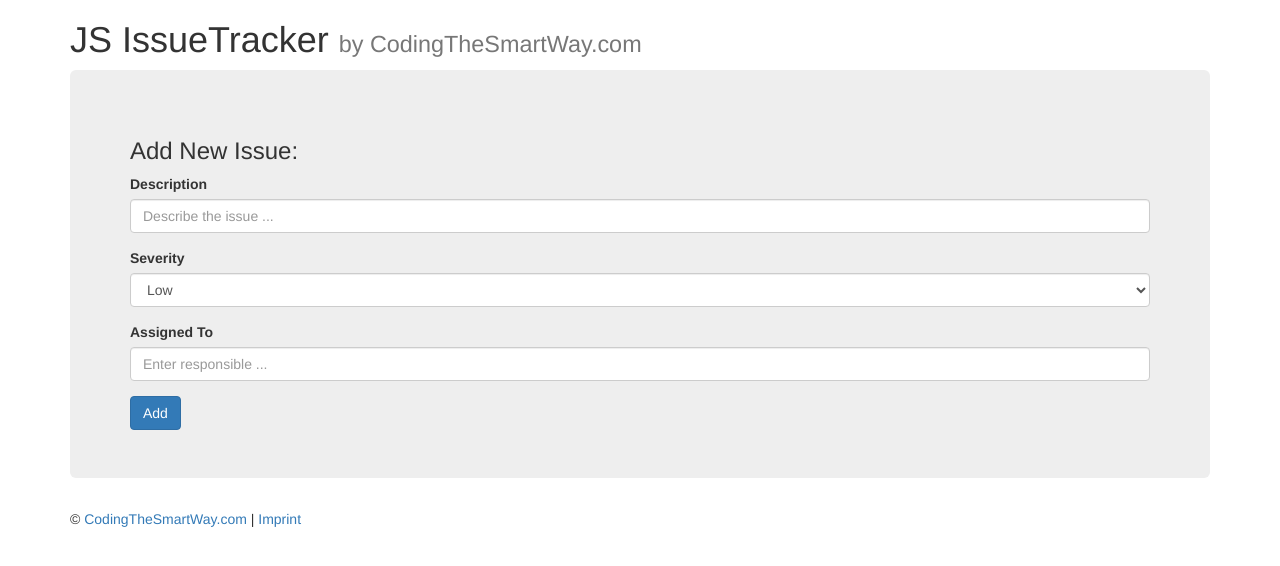
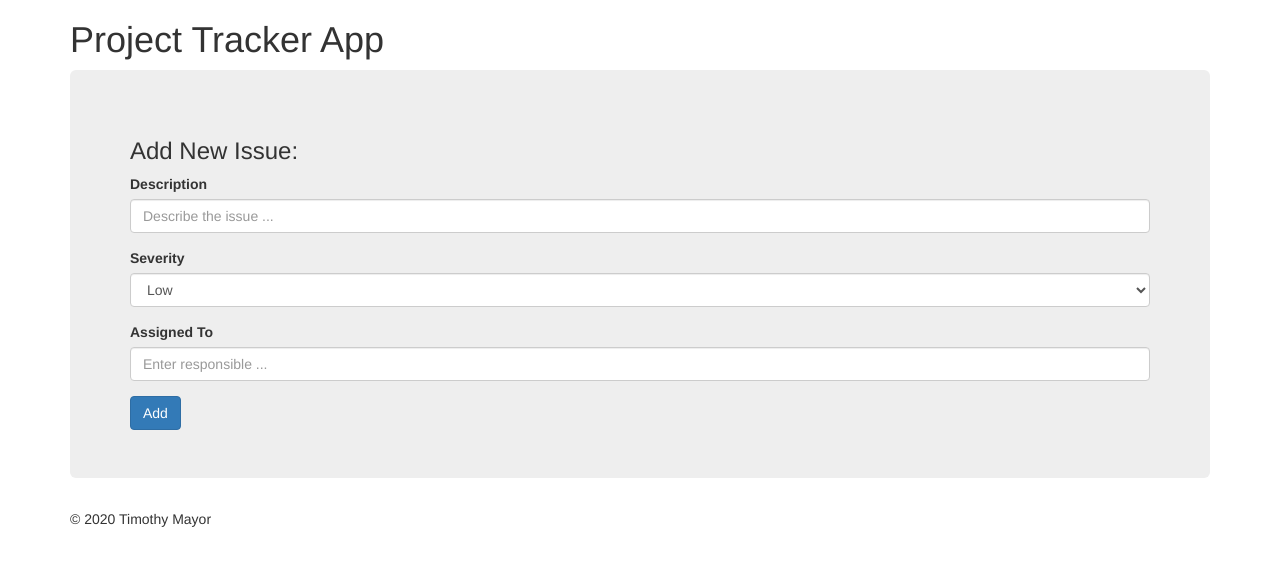
Before and after one commit to timothymayor/IssuesTrackerApp, a plain HTML site: page index.html in a window 1280 px wide. Drawn offline with nearby package versions, Linux system fonts and the light colour scheme.

Commit message:
modified files

```diff
--- a/index.html
+++ b/index.html
@@ -10,7 +10,7 @@
   </head>
   <body onload="fetchIssues()">
     <div class="container">
-      <h1>JS IssueTracker <small>by CodingTheSmartWay.com</small></h1>
+      <h1>Project Tracker App</small></h1>
       <div class="jumbotron">
         <h3>Add New Issue:</h3>
         <form id="issueInputForm">
@@ -38,7 +38,7 @@
         </div>
       </div>
       <div class="footer">
-        <p>&copy <a href="http://codingthesmartway.com" target="_blank">CodingTheSmartWay.com</a> | <a href="http://codingthesmartway.com/imprint" target="_blank">Imprint</a></p>
+        <p>&copy 2020 Timothy Mayor</p>
       </div>
     </div>
     <script src="chance.js"></script>
```
